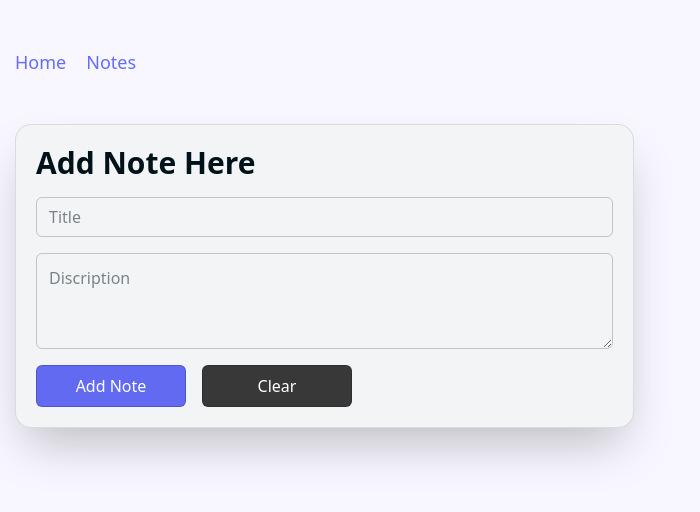
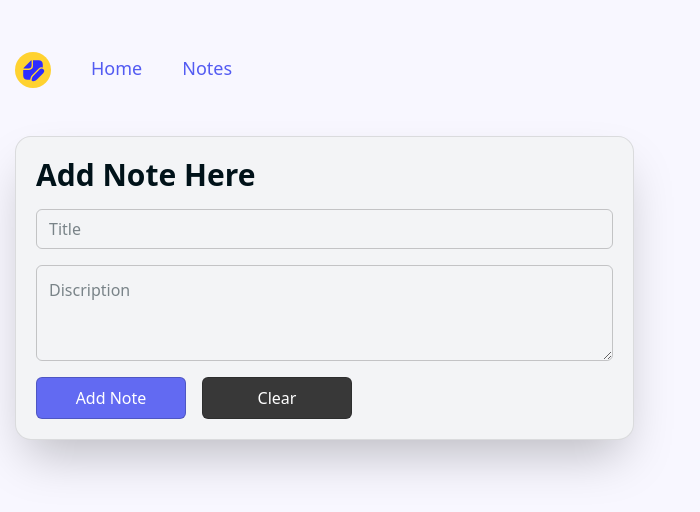
Before and after one commit to senethmendis/todo-app-refresh-2025, a React (Vite) app: page / in a window 1280 px wide. Shown: the top 512 px of the page, without its empty margins (0-700 px from the left). Built offline with nearby package versions, Linux system fonts and the light colour scheme; no server answers.

Commit message:
clean up

```diff
--- a/index.html
+++ b/index.html
@@ -2,7 +2,7 @@
 <html lang="en">
   <head>
     <meta charset="UTF-8" />
-    <link rel="icon" type="image/svg+xml" href="/vite.svg" />
+    <link rel="icon" type="image/svg+xml" href="/logo.svg" />
     <meta name="viewport" content="width=device-width, initial-scale=1.0" />
     <title>TODO : 📝</title>
   </head>
--- a/src/App.jsx
+++ b/src/App.jsx
@@ -1,7 +1,7 @@
 import { BrowserRouter, Route, Routes } from "react-router-dom";
 import { NotesPage, HomePage, NoteViewPage, EditNotePage } from "./pages";
 import { Layout } from "./components";
-import { ToastContainer, toast } from "react-toastify";
+import { ToastContainer } from "react-toastify";
 
 const App = () => {
   return (
--- a/src/components/Navbar.jsx
+++ b/src/components/Navbar.jsx
@@ -1,4 +1,3 @@
-import React from "react";
 import { NAVBAR_ITEMS } from "../constants";
 import { Link } from "react-router-dom";
 
@@ -6,12 +5,14 @@ const Navbar = () => {
   return (
     <header className="w-full max-w-[1250px] mx-auto my-12">
       <nav className="w-full">
-        <ul className="w-full flex flex-row gap-5 ">
+        <ul className="w-full flex flex-row items-center gap-10 ">
+          <img src="logo.svg" alt="logo" className="mt-1 w-9 p-1 bg-amber-300 rounded-full" />
           {NAVBAR_ITEMS.map((item, i) => (
-            <Link to={item.href} key={i}>
-              <li className="text-lg">{item.name}</li>
+            <Link to={item.href} key={i} >
+              <li className="text-lg hover:underline transition-all ease-in font-medium text-primary">{item.name}</li>
             </Link>
           ))}
+          <li></li>
         </ul>
       </nav>
     </header>
--- a/src/components/NoteRow.jsx
+++ b/src/components/NoteRow.jsx
@@ -41,12 +41,12 @@ const NoteRow = ({ title, description, time, idx, fetchData }) => {
     <div className="w-full bg-white shadow p-4 rounded-2xl mb-5 relative hover:scale-[101%] transition-all ease-in-out">
       <div className="flex gap-2.5 items-center">
         <Calendar1 size={50} />
-        <div className="w-full">
+        <div className="w-full flex flex-col">
           <div className="w-full flex flex-row justify-between">
             <h1 className="text-2xl font-bold ">{title}</h1>
             <div
               onClick={(e) => {
-                e.stopPropagation(); // prevent bubbling up
+                e.stopPropagation();
                 setHidePopUp((prev) => !prev);
               }}
               className="w-[40px] h-[40px] bg-gray-100/80 hover:bg-gray-200/70 flex justify-center items-center rounded-full"
--- a/src/components/Skeleton.jsx
+++ b/src/components/Skeleton.jsx
@@ -1,12 +1,11 @@
 const Skeleton = () => {
+  const color = "bg-gray-300/50";
 
-  const color = "bg-gray-300/50";
   return (
     <>
       <Paragraph color={color} />
       <Paragraph color={color} />
       <Paragraph color={color} />
-
     </>
   );
 };
--- a/src/index.css
+++ b/src/index.css
@@ -13,13 +13,8 @@
   -moz-osx-font-smoothing: grayscale;
 }
 
-a {
-  font-weight: 500;
-  color: #646cff;
-  text-decoration: inherit;
-}
-a:hover {
-  color: #535bf2;
+@theme{
+  --color-primary: #535bf2;
 }
 
 button {
--- a/src/pages/EditNotePage.jsx
+++ b/src/pages/EditNotePage.jsx
@@ -1,7 +1,6 @@
-import { SquarePen } from "lucide-react";
-import React, { useEffect, useState } from "react";
+import  { useEffect, useState } from "react";
 import { useForm } from "react-hook-form";
-import { Link, useParams } from "react-router-dom";
+import {  useParams } from "react-router-dom";
 import { supabase } from "../services";
 import { formatDate } from "../utils";
 import { toast } from "react-toastify";
--- a/src/pages/HomePage.jsx
+++ b/src/pages/HomePage.jsx
@@ -5,7 +5,6 @@ const HomePage = () => {
   const { register, handleSubmit, reset } = useForm();
 
   const handleOnSubmit = (formData) => {
-
     addNewNote(formData.noteName, formData.note);
     reset();
   };
--- a/src/utils/index.js
+++ b/src/utils/index.js
@@ -1,7 +1,7 @@
 export const formatDate = (dateString) => {
   const date = new Date(dateString);
+  const day = date.getDate();
 
-  const day = date.getDate();
   const monthNames = [
     "January",
     "February",
```
Also changed, not shown: public/logo.svg (added).
